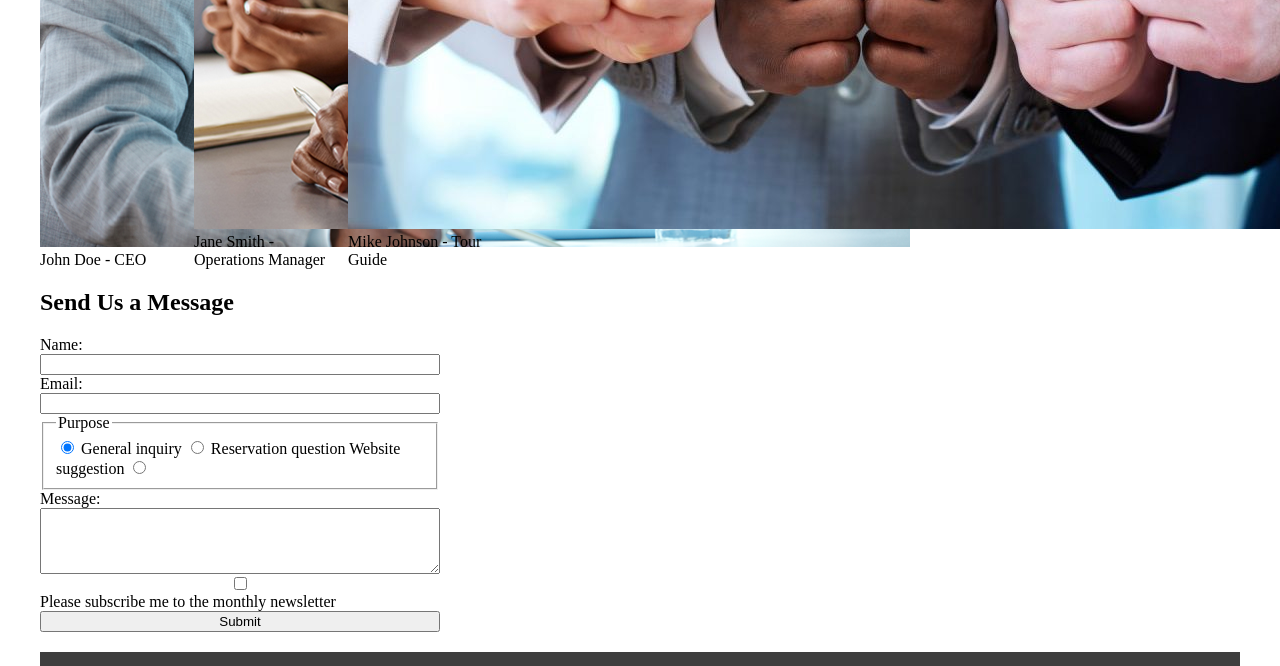
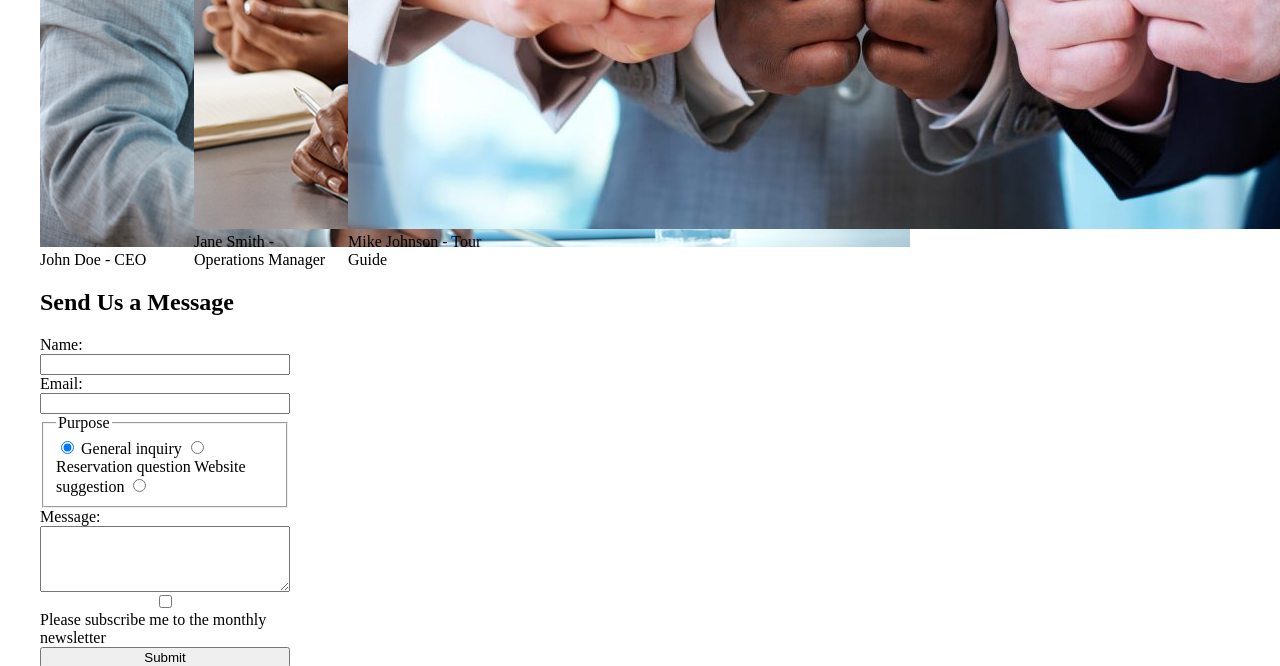
Before and after one commit to msoluka/wdd130, a plain HTML site: page wwr/contact.html in a window 1280 px wide. Shown: the part 1455-2121 px from the top of the page. Drawn offline with Linux system fonts and the light colour scheme; a web font is replaced by a local one.

```diff
--- a/wwr/styles/rafting.css
+++ b/wwr/styles/rafting.css
@@ -157,7 +157,7 @@ footer {
   border: 0;
 }
 
-/* Adjustments */
+
 
 section figure {
   max-width: 150px; /* or any desired width */
@@ -166,7 +166,7 @@ section figure {
 }
 
 section form {
-  max-width: 400px; /* or any desired width */
+  max-width: 250px; /* or any desired width */
   margin-bottom: 20px; /* adds margin at the bottom */
 }
 
```
